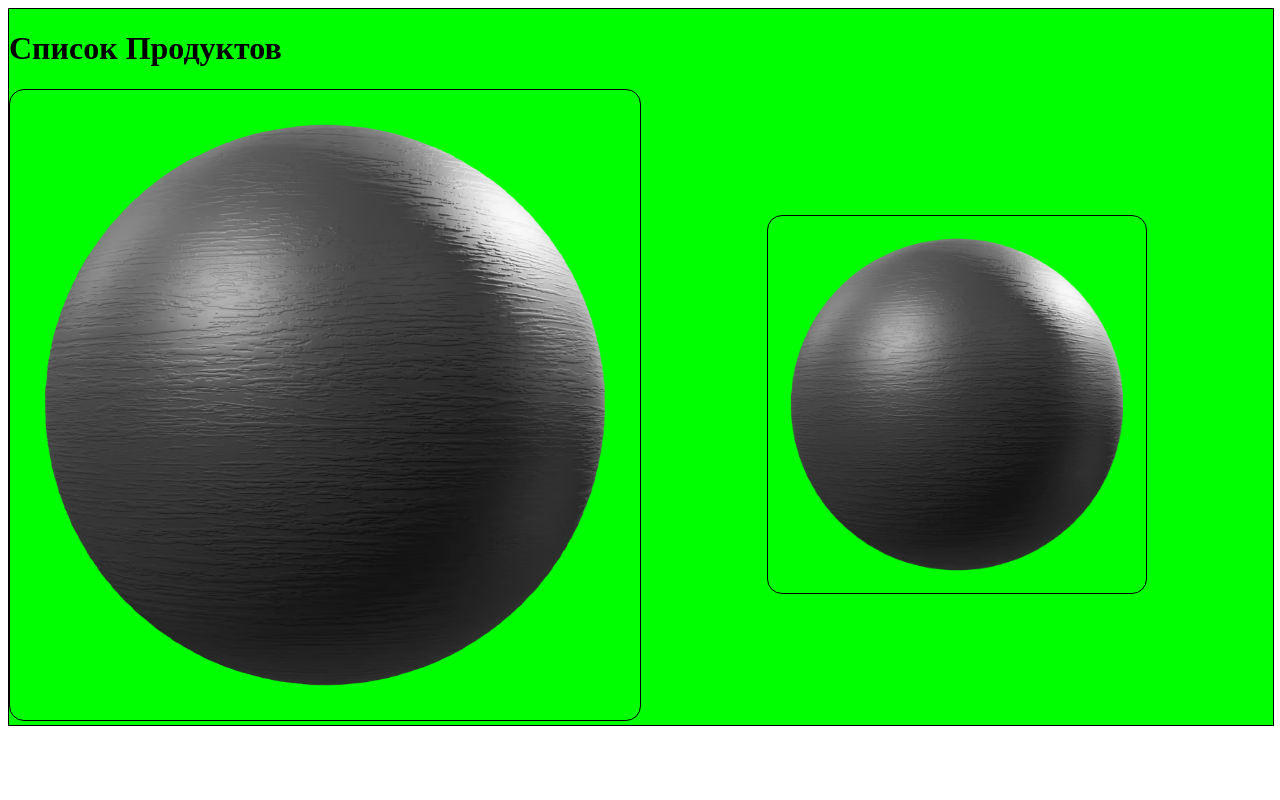
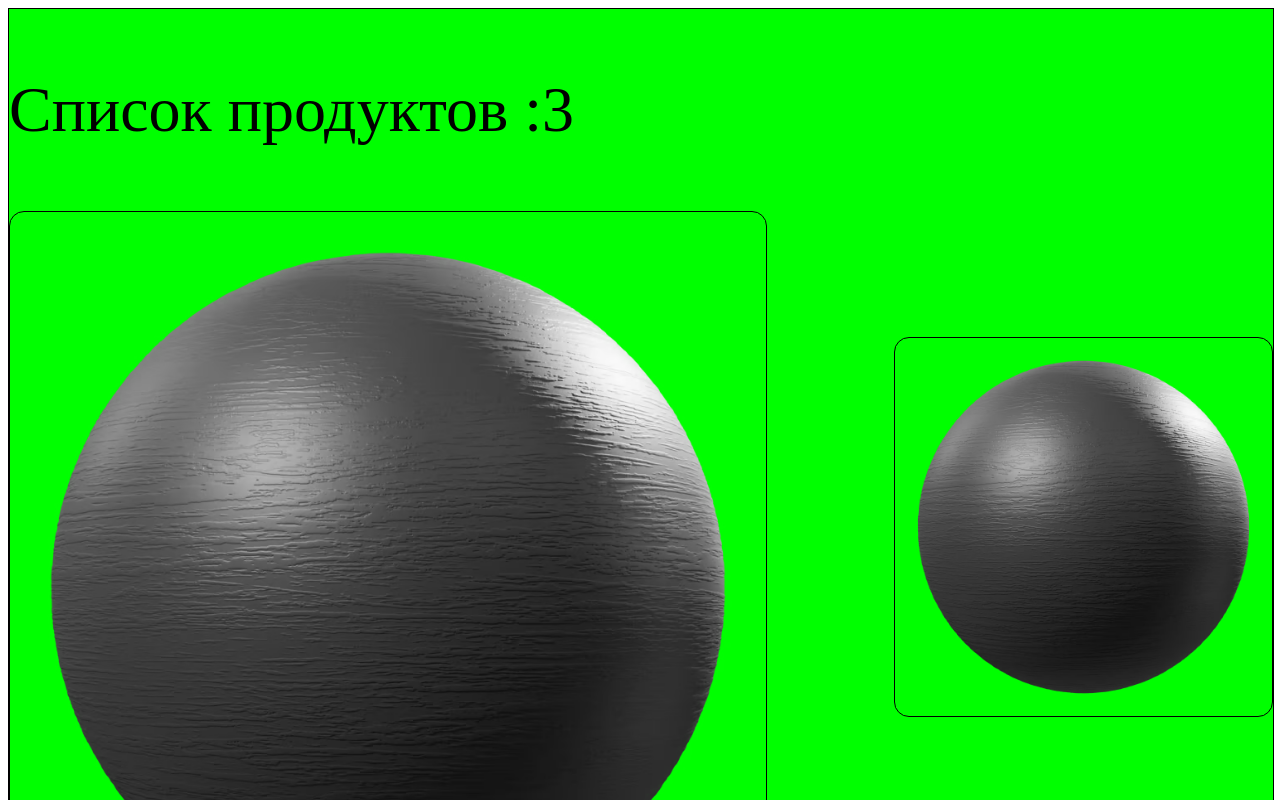
Before and after one commit to Tand-Anthros/printer-model-calculator, a Next.js app: page / in a window 1280 px wide. Shown: the top 800 px of the page. Built offline with nearby package versions, Linux system fonts and the light colour scheme.

Commit message:
added comp SimpleText

```diff
--- a/src/comps/FlexGrid.tsx
+++ b/src/comps/FlexGrid.tsx
@@ -10,14 +10,14 @@ type Comp = {
 
 interface TableProps {
   comps: Comp[];
-  prop: React.CSSProperties;
+  style: React.CSSProperties;
 }
 
-const FlexGrid: React.FC<TableProps> = ({ comps, prop }) => {
+const FlexGrid: React.FC<TableProps> = ({ comps, style }) => {
   return (
-    <Flex direction="column" width="100%" sx = { prop }>
+    <Flex direction="column" sx = { style }>
       {/* Контейнер для заголовка */}
-      <Box width="100%">
+      <Box flex={comps[0].flex}>
         {comps[0].comp}
       </Box>
 
--- /dev/null
+++ b/src/comps/SimpleText.tsx
@@ -0,0 +1,17 @@
+import React, { useRef, useEffect, useState } from 'react';
+import { Text } from '@chakra-ui/react';
+
+interface SimpleTextProps {
+  text: string;
+  style?: React.CSSProperties;
+}
+
+const SimpleText: React.FC<SimpleTextProps> = ({ text }) => {
+  return (
+    <Text style={{ fontSize: '5vw' }}>
+      {text}
+    </Text>
+  );
+};
+
+export default SimpleText;
--- a/src/pages/index.tsx
+++ b/src/pages/index.tsx
@@ -1,24 +1,28 @@
 import React from "react";
 import FlexGrid from "@/comps/FlexGrid";
 import RoundedBox from "@/comps/RoundedBox";
+import SimpleText from "@/comps/SimpleText";
 import { context_comp } from "../styles/general";
 
 type Comp = {
   comp: React.ReactElement;
+  width?: string;
   flex?: string;
   marginLeft?: string;
   marginTop?: string;
+  fontSize?: string;
 };
 
 const comps: Comp[] = [
-  { comp: <h1> Список Продуктов </h1>, flex: "1 0 100%" },
-  { comp: < RoundedBox src="texture.avif" />, flex: "0 1 50%" },
-  { comp: < RoundedBox src="texture.avif" />, flex: "0 1 30%", marginLeft: 20/2 + "%", marginTop: 20/2 + "%" },
+  //{ comp: <h1> Список Продуктов </h1>, flex: "1 0 100%" },
+  { comp: <SimpleText text="Список продуктов :3" />, flex: "1 0 10%" },
+  { comp: <RoundedBox src="texture.avif" />, flex: "1 1 50%" },
+  { comp: <RoundedBox src="texture.avif" />, flex: "0 1 30%", marginLeft: 20/2 + "%", marginTop: 20/2 + "%" },
 ];
 
 const IndexPage = () => { return (
   <div>
-    < FlexGrid comps={comps} prop={context_comp} />
+    <FlexGrid comps={comps} style={context_comp} />
   </div>
 )};
 
--- a/src/styles/general.tsx
+++ b/src/styles/general.tsx
@@ -1,6 +1,5 @@
 export const context_comp = {
   width: "100%",
-  height: "100vh%",
   margin: 0,
   border: "1px solid black",
   maxWidth: '100%',
```
